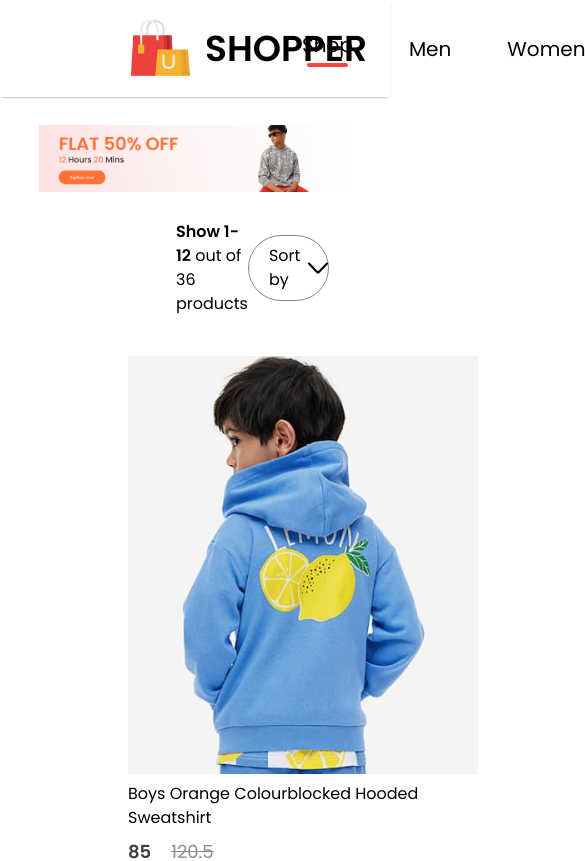
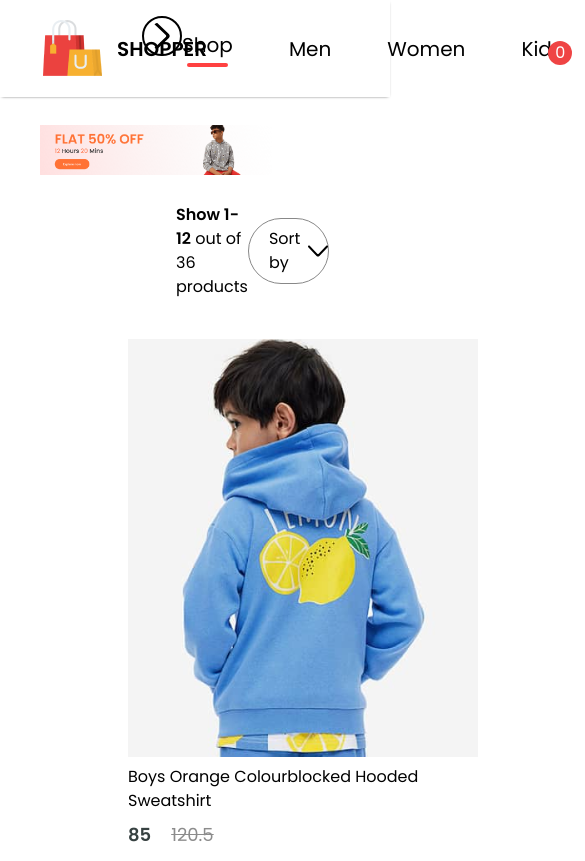
Before and after one commit to NotAfraiddd/Frontend_E_Commerce, a React (Create React App) app: page /kids in a window 390 px wide. Shown: the top 861 px of the page, 585 px wide, since content can reach past the window. Built offline with nearby package versions, Linux system fonts and the light colour scheme.

Commit message:
feat: add respon

```diff
--- a/src/assets/components/cartItems/CartItems.tsx
+++ b/src/assets/components/cartItems/CartItems.tsx
@@ -4,7 +4,10 @@ import { ShopContext } from '@context/ShopContext'
 import { cross_icon } from '@images/index'
 import { InterfaceItem } from '@components/Item/InterfaceShopCategory'
 export default function CartItems() {
-  const { addToCart, all_product, removeToCart, cartItems } = useContext(ShopContext)
+  const { all_product, removeToCart, cartItems, getTotalCartAmount } = useContext(ShopContext)
+  const totalAmount = getTotalCartAmount?.()
+  let hasItem = false
+
   return (
     <div className='cart-items my-20 mx-40'>
       <div className='cart-items__main grid grid-cols-custom-6 text-lg font-semibold gap-[75px] py-5 text-#[454545] items-center '>
@@ -20,9 +23,10 @@ export default function CartItems() {
       {all_product.map((ele: InterfaceItem) => {
         if (ele.id && cartItems[ele.id] > 0) {
           const numberCarts = ele.new_price && ele.new_price * cartItems[ele.id]
+          hasItem = true
           return (
             <div
-              className='cart-items__format  grid grid-cols-custom-6 text-lg font-semibold gap-[75px] py-5 text-#[454545] items-center'
+              className='cart-items__format grid grid-cols-custom-6 text-lg font-semibold gap-[75px] py-5 text-#[454545] items-center'
               key={ele.id}
             >
               <img src={ele.image} alt='' className='' />
@@ -45,14 +49,20 @@ export default function CartItems() {
             </div>
           )
         }
+        return null
       })}
+      {!hasItem && (
+        <div className='cart-items__format text-lg text-center w-full py-5 text-#[454545] items-center'>
+          Your cart is empty
+        </div>
+      )}
       <div className='cart-items__down flex my-24'>
         <div className='cart-items__total w-1/2 flex flex-1 flex-col pr-20'>
           <h1 className='text-2xl font-semibold'>Cart Totals</h1>
           <div className='flex flex-col gap-4 my-5'>
             <div className='cart-items__total-item pb-3 flex justify-between border-b'>
               <p>Subtotal</p>
-              <p>${0}</p>
+              <p>${totalAmount}</p>
             </div>
             <div className='cart-items__total-item pb-3 flex justify-between border-b'>
               <p>Subtotal</p>
@@ -60,7 +70,7 @@ export default function CartItems() {
             </div>
             <div className='cart-items__total-item pb-3 flex justify-between border-b'>
               <h3 className='font-semibold'>Total</h3>
-              <h3 className='font-semibold'>${0}</h3>
+              <h3 className='font-semibold'>${totalAmount}</h3>
             </div>
           </div>
           <button className='w-64 h-16 bg-[#ff5a5a] text-white text-base mt-3'>PROCEED TO CHECKOUT</button>
--- a/src/assets/components/navbar/Navbar.css
+++ b/src/assets/components/navbar/Navbar.css
@@ -18,3 +18,15 @@
   border-radius: 10px;
   background-color: #ff4141;
 }
+
+.nav-dropdown{
+  display: none;
+}
+
+@media (max-width: 800px){
+  .nav-dropdown{
+    display: block;
+    rotate: -90deg;
+    transition: 0.5s;
+  }
+}
--- a/src/assets/components/navbar/Navbar.tsx
+++ b/src/assets/components/navbar/Navbar.tsx
@@ -1,17 +1,28 @@
-import { logo, cart_icon } from '@images/index'
+import { logo, cart_icon, dropdown_icon } from '@images/index'
 import './Navbar.css'
-import { useState } from 'react'
+import { useContext, useRef, useState } from 'react'
 import { Link } from 'react-router-dom'
+import { ShopContext } from '@context/ShopContext'
 
 export default function Navbar() {
   const [menu, setMenu] = useState('shop')
+  const menuRef = useRef<HTMLUListElement>(null)
+  const { getTotalItemsInCart } = useContext(ShopContext)
+  const dropdown_toggle = (ele: EventTarget) => {
+    menuRef.current?.classList.toggle('nav-menu-visible')
+    if (ele instanceof HTMLElement) {
+      ele.classList.toggle('open')
+    }
+  }
+
   return (
-    <div className='navbar flex justify-between py-4 px-32'>
+    <div className='navbar flex justify-between py-4 px-10 md:px-16 lg:px-24 xl:px-32'>
       <div className='nav-logo flex gap-3 items-center'>
         <img src={logo} alt='Logo' />
-        <p className='text-4xl font-semibold'>SHOPPER</p>
+        <p className='text-xl md:text-2xl lg:text-3xl xl:4xl font-semibold'>SHOPPER</p>
       </div>
-      <ul className='nav-menu flex items-center list-none gap-14 text-xl'>
+      <img src={dropdown_icon} alt='' className='nav-dropdown w-10 h-10 p-1 rounded-full border-black border-2' />
+      <ul ref={menuRef} className='nav-menu flex items-center list-none gap-14 text-xl'>
         <li
           className='nav-item'
           onClick={() => {
@@ -63,7 +74,7 @@ export default function Navbar() {
             <img src={cart_icon} alt='cart_icon' className='object-contain' />{' '}
           </Link>
           <div className='nav-cart-count bg-red-500 flex justify-center items-center text-white rounded-full w-6 h-6 absolute right-[-10px] top-[-8px]'>
-            0
+            {getTotalItemsInCart?.()}
           </div>
         </div>
         <Link style={{ textDecoration: 'none' }} to='/login'>
--- a/src/assets/components/productDisplay/ProductDisplay.tsx
+++ b/src/assets/components/productDisplay/ProductDisplay.tsx
@@ -4,7 +4,7 @@ import { InterfaceProduct } from '@components/Item/InterfaceShopCategory'
 import { star_dull_icon, star_icon } from '@images/index'
 import { ShopContext } from '@context/ShopContext'
 export default function ProductDisplay({ product }: InterfaceProduct) {
-  const { addToCart, removeToCart } = useContext(ShopContext)
+  const { addToCart } = useContext(ShopContext)
 
   return (
     <div className='flex mx-32'>
--- a/src/assets/context/ShopContext.tsx
+++ b/src/assets/context/ShopContext.tsx
@@ -1,13 +1,12 @@
 import all_product from '@data/all_product'
-import React, { createContext, useEffect, useState } from 'react'
+import React, { createContext, useState } from 'react'
 import { InterfaceShopContext } from '.'
 export const ShopContext = createContext<InterfaceShopContext>({})
 
-const getDefaultCart = () => {
-  return all_product.map(() => 0)
-}
-
 const ShopContextProvider = ({ children }: InterfaceShopContext) => {
+  const getDefaultCart = () => {
+    return all_product.map(() => 0)
+  }
   const [cartItems, setCartItems] = useState(getDefaultCart)
 
   const addToCart = (itemId: number) => {
@@ -18,11 +17,35 @@ const ShopContextProvider = ({ children }: InterfaceShopContext) => {
     setCartItems((prev) => ({ ...prev, [itemId]: prev[itemId] - 1 }))
   }
 
-  useEffect(() => {
-    console.log('cartItems', cartItems)
-  }, [cartItems])
+  const getTotalCartAmount = () => {
+    let totalAmount = 0
+    for (const key in cartItems) {
+      if (cartItems[key] > 0) {
+        let itemInfor = all_product.find((item) => item.id === Number(key))
+        if (itemInfor) totalAmount += itemInfor.new_price * cartItems[key]
+      }
+    }
+    return totalAmount
+  }
 
-  const contextValue = { all_product, cartItems, addToCart, removeToCart }
+  const getTotalItemsInCart = () => {
+    let totalItems = 0
+    for (const key in cartItems) {
+      if (cartItems[key] > 0) {
+        totalItems += cartItems[key]
+      }
+    }
+    return totalItems
+  }
+
+  const contextValue: InterfaceShopContext = {
+    all_product,
+    cartItems,
+    addToCart,
+    getTotalCartAmount,
+    getTotalItemsInCart,
+    removeToCart
+  }
 
   return <ShopContext.Provider value={contextValue}>{children}</ShopContext.Provider>
 }
--- a/src/assets/context/index.ts
+++ b/src/assets/context/index.ts
@@ -1,4 +1,3 @@
-import { InterfaceItem } from '@components/Item/InterfaceShopCategory'
 import { ReactNode } from 'react'
 
 export interface InterfaceShopContext {
@@ -7,4 +6,6 @@ export interface InterfaceShopContext {
   children?: ReactNode
   addToCart?: (itemId: number) => void
   removeToCart?: (itemId: number) => void
+  getTotalCartAmount?: () => number
+  getTotalItemsInCart?: () => number
 }
--- a/src/assets/pages/shop/ShopCategory.tsx
+++ b/src/assets/pages/shop/ShopCategory.tsx
@@ -9,7 +9,7 @@ export default function ShopCategory({ category, banner }: InterfaceShopCategory
   const { all_product } = useContext(ShopContext)
   return (
     <div className='shop-category'>
-      <img src={banner} alt='' className='block mx-auto my-7 w-4/5' />
+      <img src={banner} alt='' className='block px-10 md:px-16 lg:px-24 xl:px-32 my-7 w-4/5' />
       <div className='shop-category__index-sort flex mx-44 justify-between items-center'>
         <div>
           <span className='font-semibold'>Show 1-12</span> out of 36 products
```
